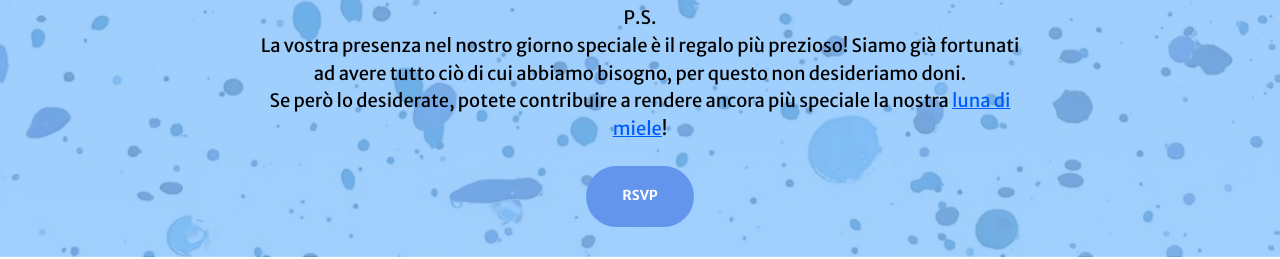
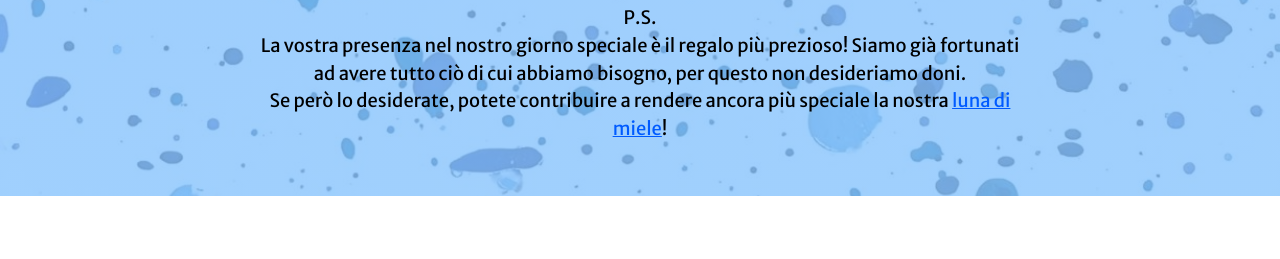
Before and after one commit to rediolga/wedsite, a plain HTML site: page index.html in a window 1280 px wide. Shown: the part 725-984 px from the top of the page. Drawn offline with nearby package versions, Linux system fonts and the light colour scheme; some packages are replaced by stand-ins of ours; a script that the page names is missing; a web font is replaced by a local one.

Commit message:
Update index.html

```diff
--- a/index.html
+++ b/index.html
@@ -65,7 +65,7 @@ Se però lo desiderate, potete contribuire a rendere ancora più speciale la nos
 
 </p>
 
-                        <a class="btn btn-primary btn-xl" href="#rsvp" style="background: cornflowerblue;">RSVP</a>
+                       <!-- <a class="btn btn-primary btn-xl" href="#rsvp" style="background: cornflowerblue;">RSVP</a> -->
                     </div>
                 </div>
             </div>
```
